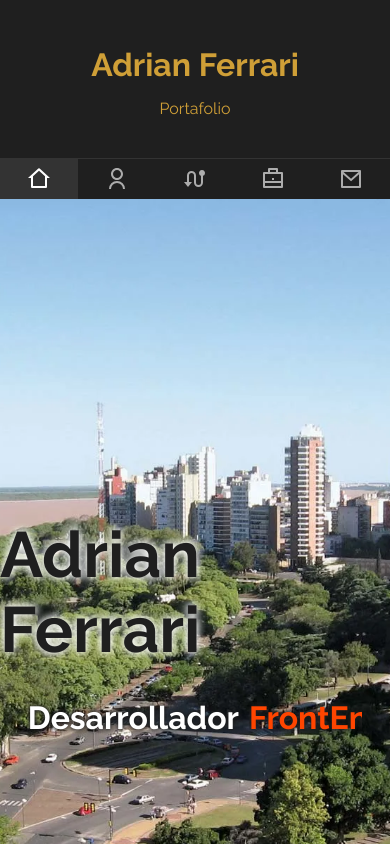
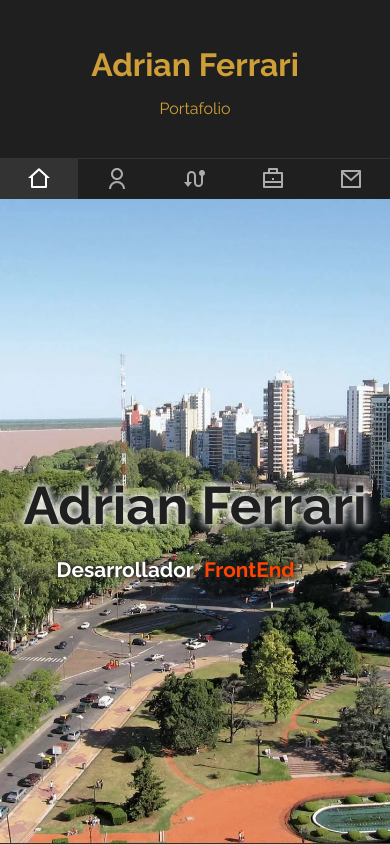
Before and after one commit to AdrianFerrari/adrian-ferrari-portafolio, a Next.js app: page /home in a window 390 px wide. Shown: the top 844 px of the page. Built offline with nearby package versions, Linux system fonts and the light colour scheme.

Commit message:
minx fixes

```diff
--- a/app/(rutas)/components/styles/header.module.css
+++ b/app/(rutas)/components/styles/header.module.css
@@ -30,8 +30,9 @@
 
 .image {
     width: 100%;
-    height: auto;
+    height: 200px;
     object-fit: cover;
+    object-position: top;
     display: none;
 }
 
--- a/app/(rutas)/home/page.jsx
+++ b/app/(rutas)/home/page.jsx
@@ -21,9 +21,9 @@ export default function Home() {
                 <h1 className={style.nombre}>Adrian Ferrari</h1>
                 <div className={style.subtitulo}>
                     <p className={style.p_first}>Desarrollador</p>
-                    <p className={style.p + " " + (shownTitle === "frontend" ? style.show : "")} style={{color:"orangered"}}>FrontEnd</p>
-                    <p className={style.p + " " + (shownTitle === "backend" ? style.show : "")} style={{color:"lawngreen"}}>BackEnd</p>
-                    <p className={style.p + " " + (shownTitle === "fullstack" ? style.show : "")} style={{color:"gold"}}>FullStack</p>
+                    <p className={style.p_title + " notranslate " + " " + (shownTitle === "frontend" ? style.show : "")} style={{color:"orangered"}}>FrontEnd</p>
+                    <p className={style.p_title + " notranslate " + " " + (shownTitle === "backend" ? style.show : "")} style={{color:"lawngreen"}}>BackEnd</p>
+                    <p className={style.p_title + " notranslate " + " " + (shownTitle === "fullstack" ? style.show : "")} style={{color:"gold"}}>FullStack</p>
                 </div>
             </div>
         </main>
--- a/app/(rutas)/home/page.module.css
+++ b/app/(rutas)/home/page.module.css
@@ -3,7 +3,8 @@
     justify-content: center;
     align-items: center;
     width: 100%;
-    min-height: 100vh;
+    min-height: -webkit-calc(100vh - 200px);
+    min-height: calc(100vh - 200px);
     background: center url("../../../public/rosario.webp") no-repeat;
     background-size: cover;
     flex-direction: column;
@@ -35,7 +36,7 @@
     margin-right: 10px;
 }
 
-.p {
+.p_title {
     overflow: hidden;
     width: 0px;
 }
@@ -62,3 +63,18 @@
         display: block;
     }
 }
+
+@media(min-width:660px) {
+    .main {
+        min-height: 100vh;
+    }
+}
+
+@media(max-width: 450px) {
+    .nombre {
+        font-size: 3.3em;
+    }
+    .subtitulo {
+        font-size: 1.3em;
+    }
+}
```
